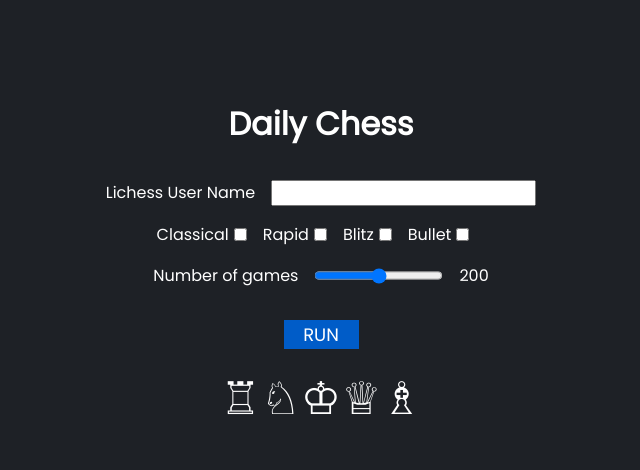
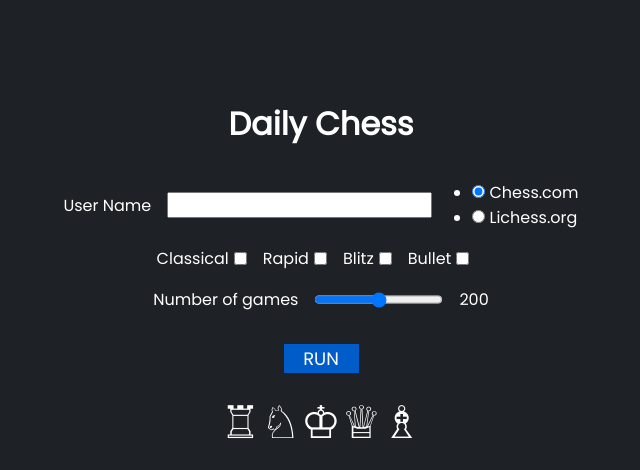
Before and after one commit to jorge-bandeira/daily-chess-results, a Flask app: page / in a window 1280 px wide. Shown: the top 470 px of the page, without its empty margins (319-959 px from the left). Run offline with Flask 2, Linux system fonts and the light colour scheme.

Commit message:
added site selection radiofield

```diff
--- a/main/forms.py
+++ b/main/forms.py
@@ -1,5 +1,5 @@
 from flask_wtf import FlaskForm
-from wtforms import StringField, SubmitField, IntegerRangeField, BooleanField
+from wtforms import StringField, SubmitField, IntegerRangeField, BooleanField, RadioField
 from wtforms.validators import DataRequired
 
 class MainForm(FlaskForm):
@@ -10,3 +10,4 @@
 	blitz = BooleanField()
 	bullet = BooleanField()
 	submit = SubmitField("RUN")
+	source = RadioField("", choices = [(0,'Chess.com'),(1,'Lichess.org')], default = 0, validators = [DataRequired()])
--- a/main/othergames.py
+++ b/main/othergames.py
@@ -37,3 +37,4 @@
 		response_data = createRequest(url)
 		if response_data != "error":
 			responses.append(response_data)
+	print(responses)
--- a/main/static/styles.css
+++ b/main/static/styles.css
@@ -32,11 +32,13 @@
 	width: 100%;
 	display: inline-flex;
 	justify-content: center;
+	align-items: center;
 	margin-bottom: 1rem;
 	/*background-color: blue;*/
 }
 
 #userField {
+	height: 50%;
 	color: black;
 	margin-left: 1rem;
 }
--- a/main/templates/home.html
+++ b/main/templates/home.html
@@ -15,8 +15,10 @@
 		<form action="/results" method="POST" onsubmit="displayLoader()">
 			{{ form.hidden_tag() }}
 			<div class="user-box">
-				<p>Lichess User Name</p>
+				<p>User Name</p>
 				{{ form.user(id="userField") }}
+				{{ form.source }}
+				{{ form.source.label }}
 			</div>
 			<div class="time-control-box">
 				<div class="time-sub-box">
```
